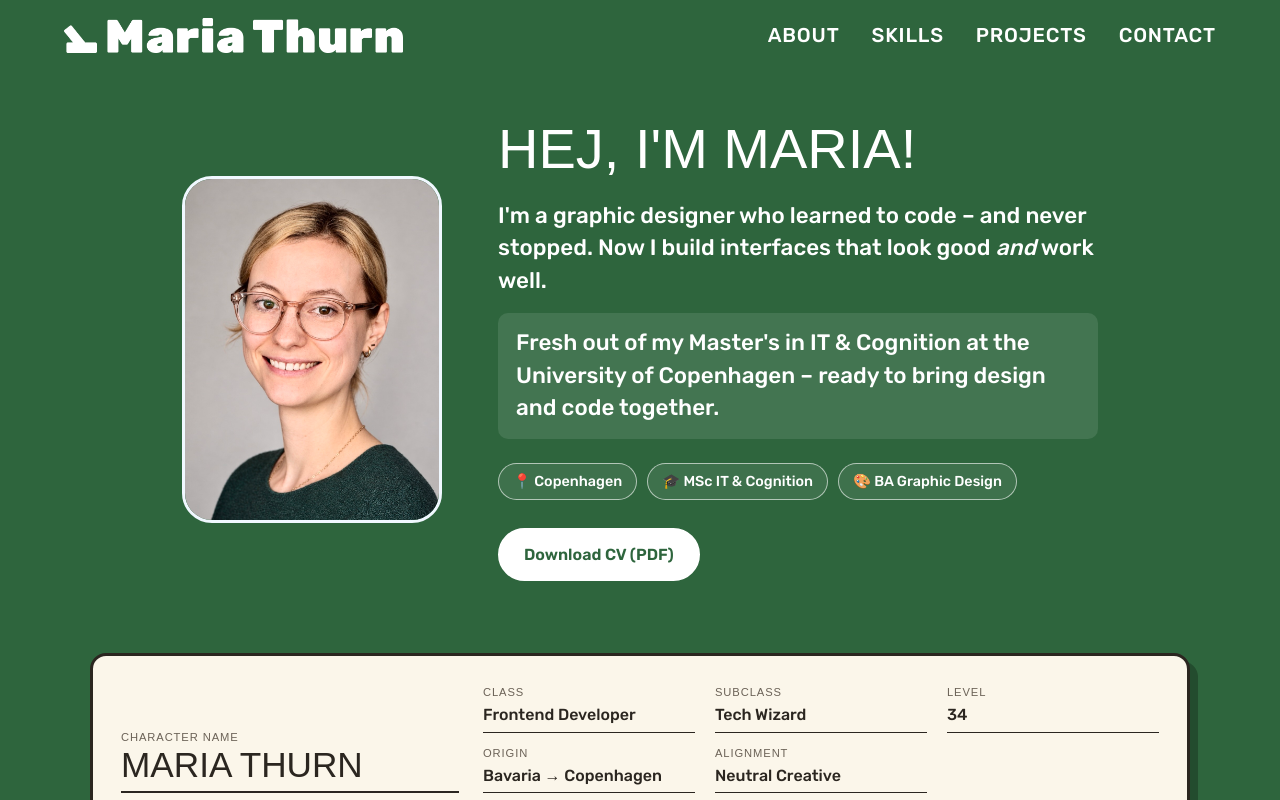
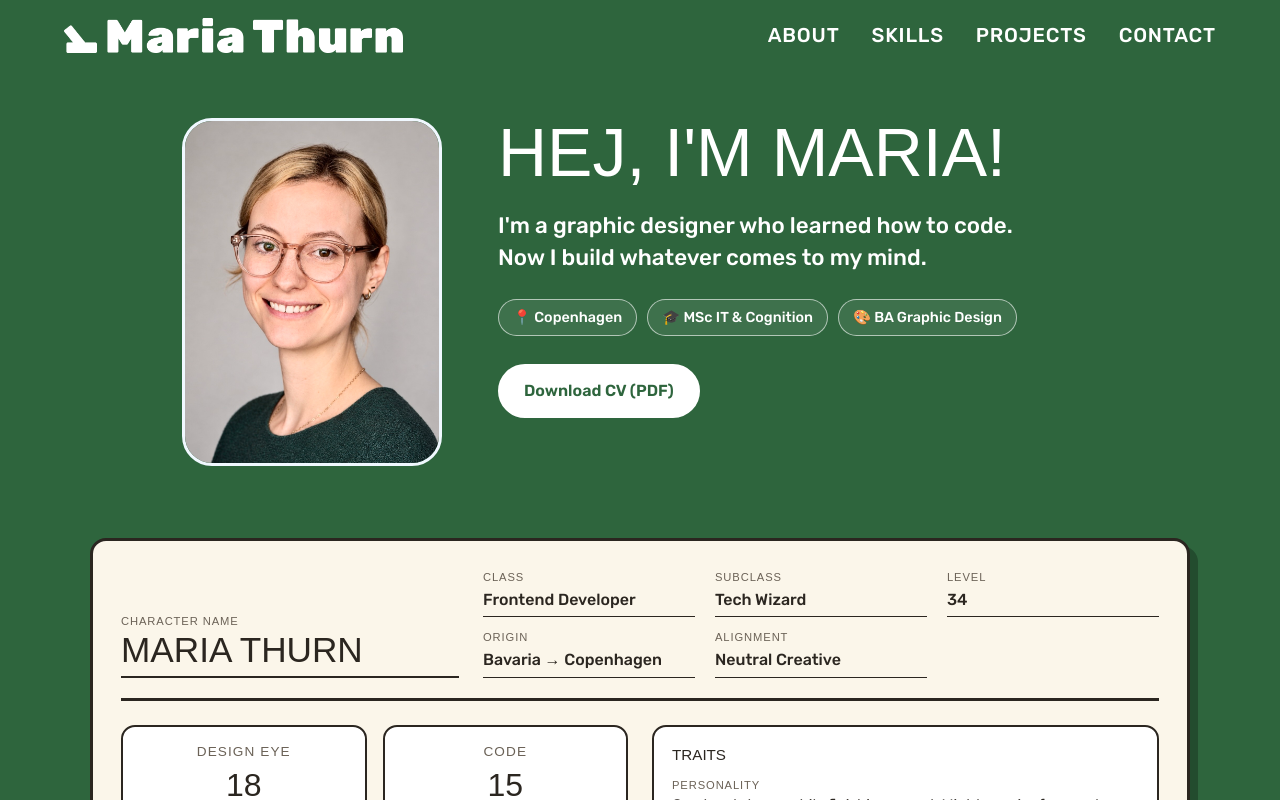
Before and after one commit to mariathurn/portfolio-website, a React (Vite) app: page / in a window 1280 px wide. Shown: the top 800 px of the page. Built offline with nearby package versions, Linux system fonts and the light colour scheme; a web font is replaced by a local one.

Commit message:
Enlarge About heading and align it with the top of the photo
Co-Authored-By: Claude Opus 5.5 <noreply@anthropic.com>

```diff
--- a/src/components/About.tsx
+++ b/src/components/About.tsx
@@ -59,11 +59,8 @@ function About() {
         <article className='text-block'>
           <h1 className="section-title">Hej, I'm Maria!</h1>
           <p className="about-lead">
-            I'm a graphic designer who learned to code – and never stopped.
-            Now I build interfaces that look good <em>and</em> work well.
-          </p>
-          <p className="about-lead about-status">
-            Fresh out of my Master's in IT &amp; Cognition at the University of Copenhagen – ready to bring design and code together.
+            I'm a graphic designer who learned how to code. <br />
+            Now I build whatever comes to my mind.
           </p>
 
           <ul className="about-facts" aria-label="Quick facts">
--- a/src/styles/About.css
+++ b/src/styles/About.css
@@ -131,7 +131,8 @@
 .about-block {
     display: flex;
     gap: 56px;
-    align-items: center;
+    /* Heading starts level with the top of the photo */
+    align-items: flex-start;
     justify-content: center;
     max-width: 1100px;
     margin: 0 auto;
@@ -153,7 +154,9 @@
 }
 
 .text-block .section-title {
-    margin-bottom: 20px;
+    font-size: clamp(2.5rem, 6.5vw, 4.25rem);
+    line-height: 1;
+    margin-bottom: 24px;
 }
 
 .text-block p+p {
@@ -205,6 +208,7 @@
 
     .about-block {
         flex-direction: column;
+        align-items: center;
         gap: 28px;
     }
 
```
